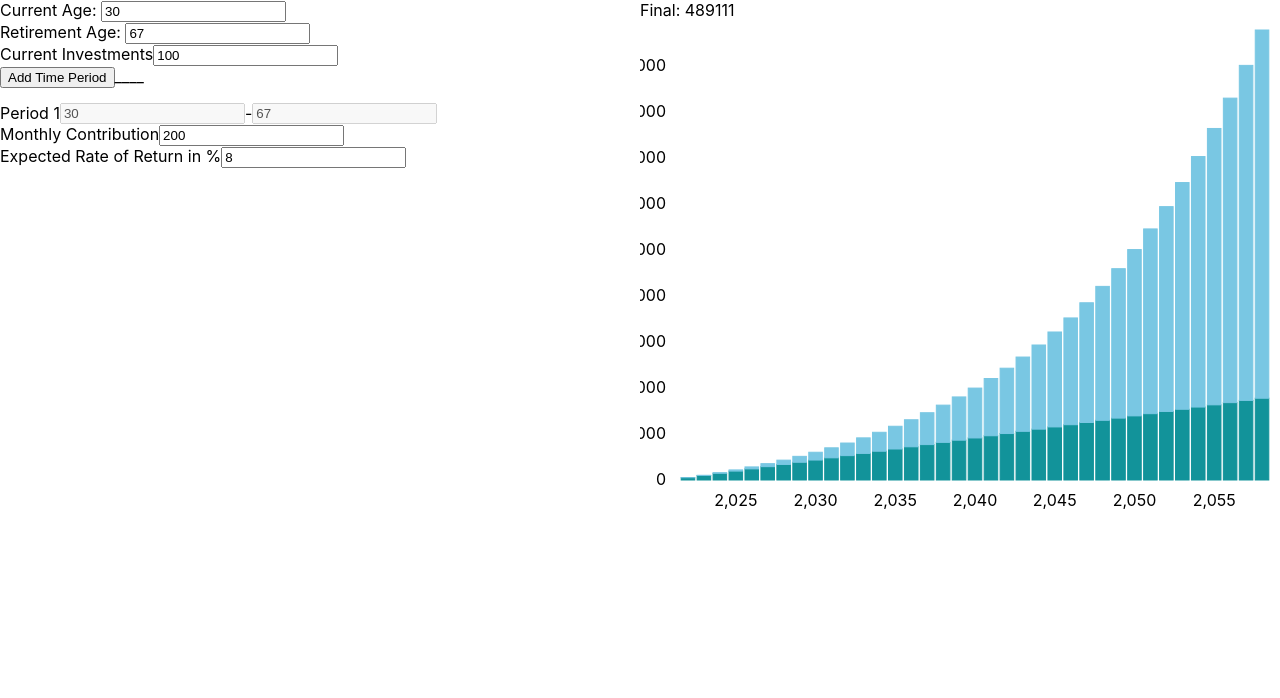
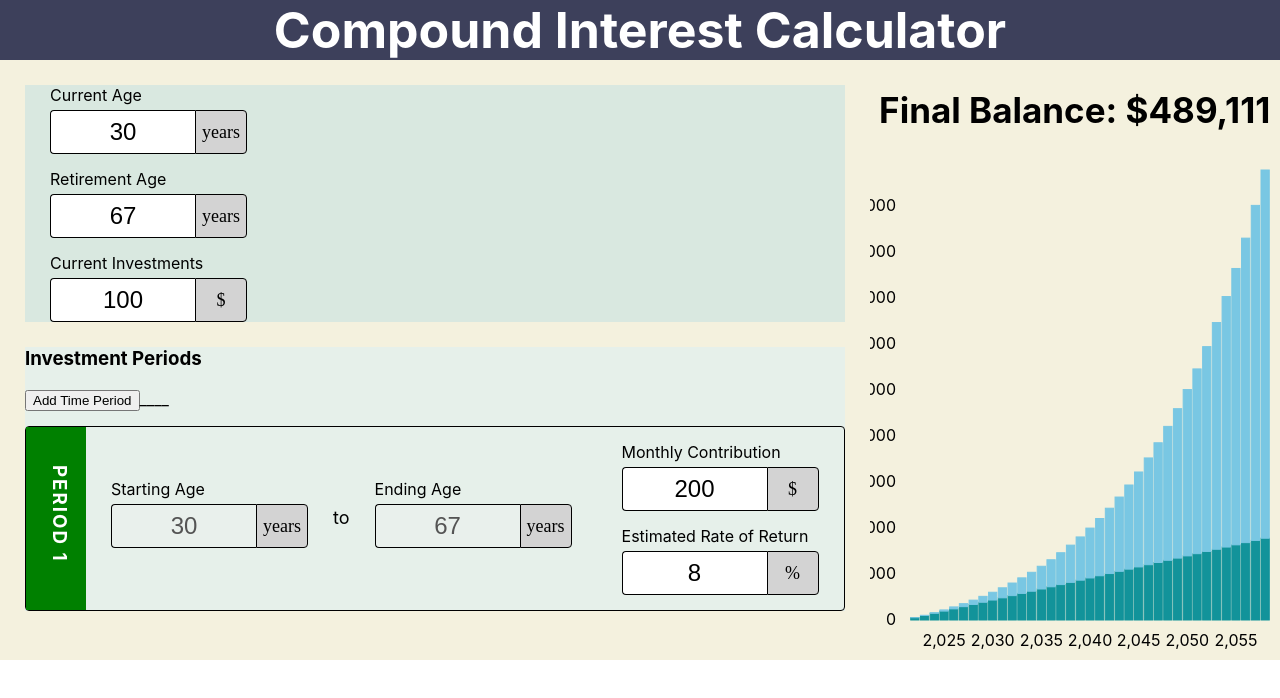
Before and after one commit to CoreyFedde/compound-interest-calculator, a React (Create React App) app: page / in a window 1280 px wide. Shown: the top 698 px of the page. Built offline with nearby package versions, Linux system fonts and the light colour scheme.

Commit message:
Initial styling

```diff
--- a/package.json
+++ b/package.json
@@ -11,6 +11,7 @@
     "react-dom": "^17.0.2",
     "react-scripts": "5.0.0",
     "react-vis": "^1.11.7",
+    "styled-components": "^5.3.5",
     "web-vitals": "^2.1.4"
   },
   "scripts": {
--- a/src/App.js
+++ b/src/App.js
@@ -1,9 +1,36 @@
 import React, { useState, useEffect } from "react";
+import styled from "styled-components";
 import "./App.css";
 import InfoForm from "./components/InfoForm";
 import StackedBarChart from "./components/charts/StackedBarChart";
 import TimeRangeForm from "./components/TimeRangeForm";
 import { calculateTotalRetirementWithMonthlyContribution } from "./calculations/calcHelper";
+
+const TitleWrapper = styled.div`
+  width: 100%;
+  background: #3d405b;
+`;
+const Title = styled.h1`
+  font-size: 50px;
+  color: white;
+  text-align: center;
+  margin: 0;
+`;
+const FormWrapper = styled.div`
+  flex: 1;
+`;
+const DataWrapper = styled.div`
+  flex: 1;
+`;
+const AppWrapper = styled.div`
+  display: flex;
+  background: #f4f1de;
+`;
+
+const Balance = styled.h2`
+  font-size: 35px;
+  text-align: center;
+`;
 
 // DONT GET CONFUSED WE ARE COMPOUNDING ANNUALLY LIKE WE WOULD IN A SAVINGS ACCOUNT SO RAMSEY CALCULATOR MIGHT BE DIFF. NERDWALLET IS OFF BY A COUPLE HUNDRED ONLY
 function App() {
@@ -46,7 +73,7 @@ function App() {
       updatedFinancialData = [...updatedFinancialData, ...investmentData];
     });
     setFinancialData(updatedFinancialData);
-  }, [timeRangeValues]);
+  }, [timeRangeValues, userValues]);
 
   const timeScale = Array.from(
     { length: investmentYears },
@@ -58,8 +85,13 @@ function App() {
     setTimeRangeValues(formValues);
 
   return (
-    <div style={{ display: "flex" }}>
-      <div style={{ flex: 1 }}>
+    <div>
+      {" "}
+      <TitleWrapper>
+        <Title>Compound Interest Calculator</Title>
+      </TitleWrapper>
+      <AppWrapper>
+        <FormWrapper>
           <InfoForm
             userValues={userValues}
             handleSubmit={handleSubmitUserValueForm}
@@ -69,15 +101,19 @@ function App() {
             timeRangeValues={timeRangeValues}
             handleSubmit={handleSubmitTimeRangeValuesForm}
           />
-      </div>
-      <div style={{ flex: 1 }}>
-        <div>Final: {financialData[financialData.length - 1]?.total}</div>
+        </FormWrapper>
+        <DataWrapper>
+          <Balance>
+            Final Balance: $
+            {financialData[financialData.length - 1]?.total.toLocaleString()}
+          </Balance>
           {!!financialData.length && (
             <div>
               <StackedBarChart data={financialData} time={timeScale} />
             </div>
           )}
-      </div>
+        </DataWrapper>
+      </AppWrapper>
     </div>
   );
 }
--- a/src/components/InfoForm.js
+++ b/src/components/InfoForm.js
@@ -1,5 +1,14 @@
 import React, { useState } from "react";
-import "../App.css";
+import styled from "styled-components";
+import Input from "./forms/Input";
+
+const FormWrapper = styled.div`
+  background: #d9e8e0;
+  margin: 25px 25px;
+`;
+const Form = styled.form``;
+const InputWrapper = styled.div``;
+const Label = styled.label``;
 
 const InfoForm = ({ userValues, handleSubmit }) => {
   const [newUserValues, setNewUserValues] = useState(userValues);
@@ -25,20 +34,20 @@ const InfoForm = ({ userValues, handleSubmit }) => {
         }
         break;
       case "deposit":
-        if (value > 1000000) {
+        if (value > 1000000 || value < 0) {
           formErrors.push(name);
         }
         break;
     }
+    e.target.blur();
     if (formErrors.length) {
       e.target.style.borderColor = "red";
-      e.target.previousSibling.style.color = "red";
+      e.target.nextSibling.style.borderColor = "red";
     } else {
       e.target.style.borderColor = "black";
-      e.target.previousSibling.style.color = "black";
+      e.target.nextSibling.style.borderColor = "black";
       e.preventDefault();
       handleSubmit(newUserValues);
-      e.target.blur();
     }
   };
 
@@ -51,32 +60,31 @@ const InfoForm = ({ userValues, handleSubmit }) => {
   const { age, retirementTarget, deposit, monthlyContribution, rate } =
     newUserValues;
   return (
-    <form onSubmit={handleSubmit}>
-      <div>
-        <label>Current Age: </label>
-        <input
+    <FormWrapper>
+      <form onSubmit={handleSubmit}>
+        <Input
+          label={"Current Age"}
           type="text"
           value={age}
           name="age"
+          unit="years"
           onChange={handleChange}
           onBlur={validateChange}
           onKeyDown={onEnter}
         />
-      </div>
-      <div>
-        <label>Retirement Age: </label>
-        <input
+        <Input
+          label={"Retirement Age"}
           type="text"
           value={retirementTarget}
           name="retirementTarget"
+          unit="years"
           onChange={handleChange}
           onBlur={validateChange}
           onKeyDown={onEnter}
         />
-      </div>
-      <div>
-        <label>Current Investments</label>
-        <input
+        <Input
+          label={"Current Investments"}
+          unit={"$"}
           type="text"
           value={deposit}
           name="deposit"
@@ -84,8 +92,8 @@ const InfoForm = ({ userValues, handleSubmit }) => {
           onBlur={validateChange}
           onKeyDown={onEnter}
         />
-      </div>
-    </form>
+      </form>
+    </FormWrapper>
   );
 };
 
--- a/src/components/TimePeriod.js
+++ b/src/components/TimePeriod.js
@@ -1,5 +1,40 @@
-import React, { useState } from "react";
-import "../App.css";
+import React from "react";
+import Input from "./forms/Input";
+import styled from "styled-components";
+
+const PeriodWrapper = styled.div`
+  margin: 15px auto 25px;
+  display: flex;
+  border: 1px solid black;
+  border-radius: 4px;
+`;
+const PeriodNameWrapper = styled.div`
+  width: 60px;
+  position: relative;
+  background: green;
+`;
+const PeriodName = styled.h3`
+  white-space: nowrap;
+  color: white;
+  left: 50%;
+  letter-spacing: 2px;
+  text-transform: uppercase;
+  /* Abs positioning makes it not take up vert space */
+  position: absolute;
+  top: 20px;
+  left: 45px;
+
+  /* Border is the new background */
+  background: none;
+
+  /* Rotate from top left corner (not default) */
+  transform-origin: 0 0;
+  transform: rotate(90deg);
+`;
+const PeriodInnerWrapper = styled.div`
+  display: flex;
+`;
+const PeriodFinancialsWrapper = styled.div``;
 
 const RangeInput = ({
   start,
@@ -14,11 +49,16 @@ const RangeInput = ({
   monthlyContribution,
 }) => {
   return (
-    <div style={{ margin: "15px auto 25px" }}>
-      <div style={{ display: "flex" }}>
-        <div style={{ display: "flex" }}>
-          <div>Period {period}</div>{" "}
-          <input
+    <PeriodWrapper>
+      <PeriodNameWrapper>
+        <PeriodName>Period {period}</PeriodName>
+      </PeriodNameWrapper>
+
+      <PeriodInnerWrapper>
+        <div style={{ display: "flex", alignItems: "center" }}>
+          <Input
+            label="Starting Age"
+            unit="years"
             data-index={period}
             id={`start-${period}`}
             type="text"
@@ -28,9 +68,11 @@ const RangeInput = ({
             onBlur={validateChange}
             onKeyDown={onEnter}
             disabled={disableStart}
-          />{" "}
-          -{" "}
-          <input
+          />
+          <div style={{ lineHeight: "80px", fontSize: "18px" }}>to</div>
+          <Input
+            label="Ending Age"
+            unit="years"
             data-index={period}
             id={`end-${period}`}
             type="text"
@@ -42,10 +84,11 @@ const RangeInput = ({
             disabled={disableEnd}
           />
         </div>
-      </div>
-      <div>
-        <label>Monthly Contribution</label>
-        <input
+      </PeriodInnerWrapper>
+      <PeriodFinancialsWrapper>
+        <Input
+          label="Monthly Contribution"
+          unit="$"
           type="text"
           value={monthlyContribution}
           name="monthlyContribution"
@@ -54,10 +97,9 @@ const RangeInput = ({
           onKeyDown={onEnter}
           data-index={period}
         />
-      </div>
-      <div>
-        <label>Expected Rate of Return in %</label>
-        <input
+        <Input
+          label="Estimated Rate of Return"
+          unit="%"
           type="text"
           value={rate}
           name="rate"
@@ -66,8 +108,8 @@ const RangeInput = ({
           onKeyDown={onEnter}
           data-index={period}
         />
-      </div>
-    </div>
+      </PeriodFinancialsWrapper>
+    </PeriodWrapper>
   );
 };
 
--- a/src/components/TimeRangeForm.js
+++ b/src/components/TimeRangeForm.js
@@ -1,6 +1,17 @@
 import React, { useState, useEffect } from "react";
 import "../App.css";
+import styled from "styled-components";
 import TimePeriod from "./TimePeriod";
+
+const FormWrapper = styled.div`
+  background: #e6f0ea;
+  margin: 25px 25px;
+`;
+
+const SectionTitle = styled.h3`
+  text-align: center;
+  font-size: 28px;
+`;
 
 const TimeRangeForm = ({ timeRangeValues, userValues, handleSubmit }) => {
   const { age, retirementTarget, deposit, monthlyContribution, rate } =
@@ -25,7 +36,7 @@ const TimeRangeForm = ({ timeRangeValues, userValues, handleSubmit }) => {
     const dataIndex = attributes["data-index"].value;
     const cloneArr = JSON.parse(JSON.stringify(newTimeRangeValues));
     const targetRange = cloneArr[dataIndex - 1];
-    targetRange[name] = Number(value);
+    targetRange[name] = value;
     setNewTimeRangeValues(cloneArr);
   };
 
@@ -95,20 +106,25 @@ const TimeRangeForm = ({ timeRangeValues, userValues, handleSubmit }) => {
         }
         break;
       case "monthlyContribution":
-        if (value > 1000000) {
+        if (value > 1000000 || value < 0) {
           formErrors.push(name);
         }
         break;
       case "rate":
-        if (value > 100) {
+        if (value > 100 || value < 0) {
           formErrors.push(name);
         }
         break;
     }
+    e.target.blur();
     if (formErrors.length) {
       e.target.style.borderColor = "red";
+      if (name === "rate" || name === "monthlyContribution") {
+        e.target.nextSibling.style.borderColor = "red";
+      }
     } else {
       e.target.style.borderColor = "black";
+      e.target.nextSibling.style.borderColor = "black";
       const cloneArr = JSON.parse(JSON.stringify(newTimeRangeValues));
       // @TODO - AUTOFIX THESE FORM VALUES ACROSS THE FORM INSTEAD OF ERRORS
       if (name === "start") {
@@ -125,7 +141,6 @@ const TimeRangeForm = ({ timeRangeValues, userValues, handleSubmit }) => {
       if (!hasFormErrors(cloneArr)) {
         e.preventDefault();
         handleSubmit(cloneArr);
-        e.target.blur();
       } else {
         console.log(
           "There are errors in the form that need to be handled before submitting"
@@ -198,7 +213,8 @@ const TimeRangeForm = ({ timeRangeValues, userValues, handleSubmit }) => {
   );
   //   For key, don't use r.start or r.end in key otherwise forces rerender after change
   return (
-    <div>
+    <FormWrapper>
+      <h3>Investment Periods</h3>
       {shouldShowAddTimeRangeButton && (
         <button onClick={addTimeRange}>Add Time Period </button>
       )}
@@ -221,7 +237,7 @@ const TimeRangeForm = ({ timeRangeValues, userValues, handleSubmit }) => {
           />
         ))}
       </form>
-    </div>
+    </FormWrapper>
   );
 };
 
--- /dev/null
+++ b/src/components/forms/Input.js
@@ -0,0 +1,63 @@
+import React, { useState } from "react";
+import styled from "styled-components";
+
+const InputWrapper = styled.div`
+  margin: 15px 25px;
+`;
+const InnerInputWrapper = styled.div`
+  max-width: 200px;
+  display: flex;
+`;
+const Label = styled.label`
+  display: block;
+  font-size: 16px;
+  margin-bottom: 5px;
+`;
+const StyledInput = styled.input`
+  text-align: center;
+  font-size: 24px;
+  max-width: 140px;
+  border: 1px solid black;
+  border-right: ${(props) => (props.unit ? "none" : "1px solid black")};
+  border-radius: ${(props) => (props.unit ? "4px 0 0 4px" : "4px")};
+  ${(props) => (props.unit ? "" : "height: 40px")}
+`;
+const ValidationMessage = styled.p`
+  font-size: 10px;
+  color: orangered;
+`;
+const InputUnit = styled.div`
+  border: 1px solid black;
+  border-radius: 0 4px 4px 0;
+  position: relative;
+  width: 50px;
+  background: lightgrey;
+  height: 42px;
+  &:before {
+    content: "${(props) => props.text || ""}";
+    font-family: SSGizmo;
+    font-size: 18px;
+    position: absolute;
+    left: 0;
+    top: 0;
+    line-height: 42px;
+    height: 42px;
+    width: 50px;
+    text-align: center;
+  }
+`;
+
+const Input = ({ label, validationMessage, unit, ...rest }) => {
+  return (
+    <InputWrapper>
+      <Label>{label}</Label>
+      <InnerInputWrapper>
+        <StyledInput {...rest} unit={unit} />
+        {unit && <InputUnit text={unit} />}
+      </InnerInputWrapper>
+      <ValidationMessage>{validationMessage}</ValidationMessage>
+    </InputWrapper>
+  );
+};
+
+export default Input;
```
Also changed, not shown: 1 other file (tests, documents, lock files or other folders). Lines whose indentation alone changed are shown as unchanged.
